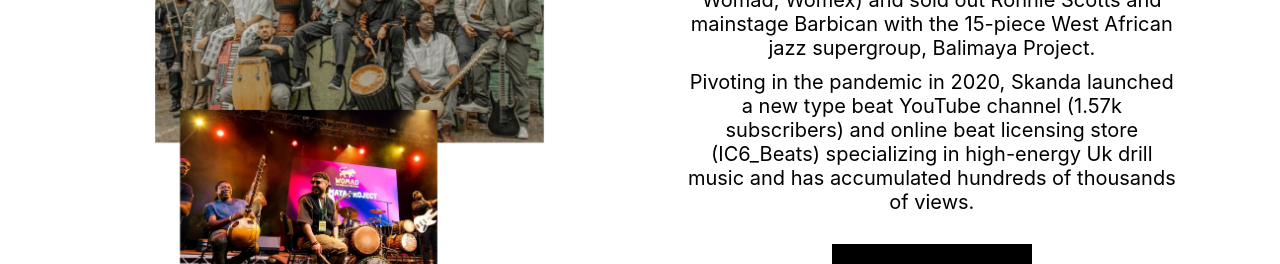
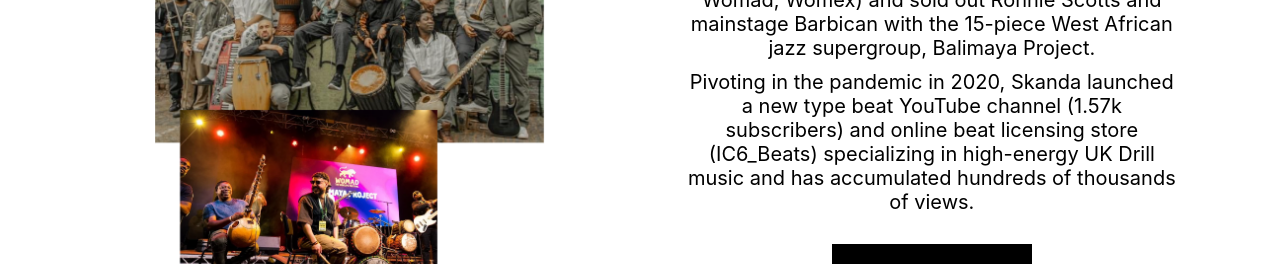
Before and after one commit to skandasabbagh/skanda, a React (Create React App) app: page /about in a window 1280 px wide. Shown: the part 619-883 px from the top of the page. Built offline with nearby package versions, Linux system fonts and the light colour scheme.

Commit message:
UK Drill

```diff
--- a/src/pages/aboutPage.js
+++ b/src/pages/aboutPage.js
@@ -33,7 +33,7 @@ const AboutPage = () => {
             <div class="touring-paragraph-2">
               Pivoting in the pandemic in 2020, Skanda launched a new type beat
               YouTube channel (1.57k subscribers) and online beat licensing
-              store (IC6_Beats) specializing in high-energy Uk drill music and
+              store (IC6_Beats) specializing in high-energy UK Drill music and
               has accumulated hundreds of thousands of views.
             </div>
             <div class="touring-paragraph-4">
```
